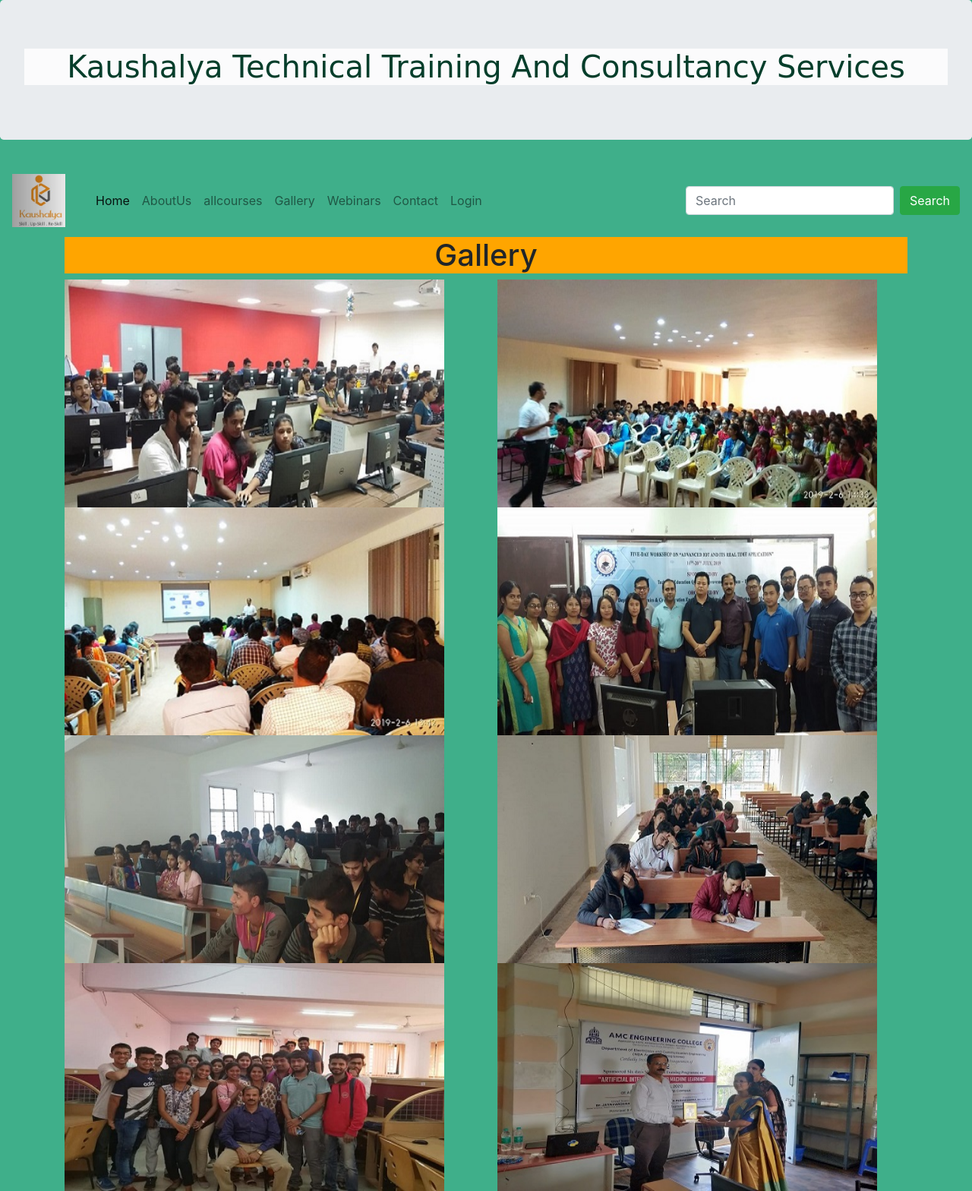
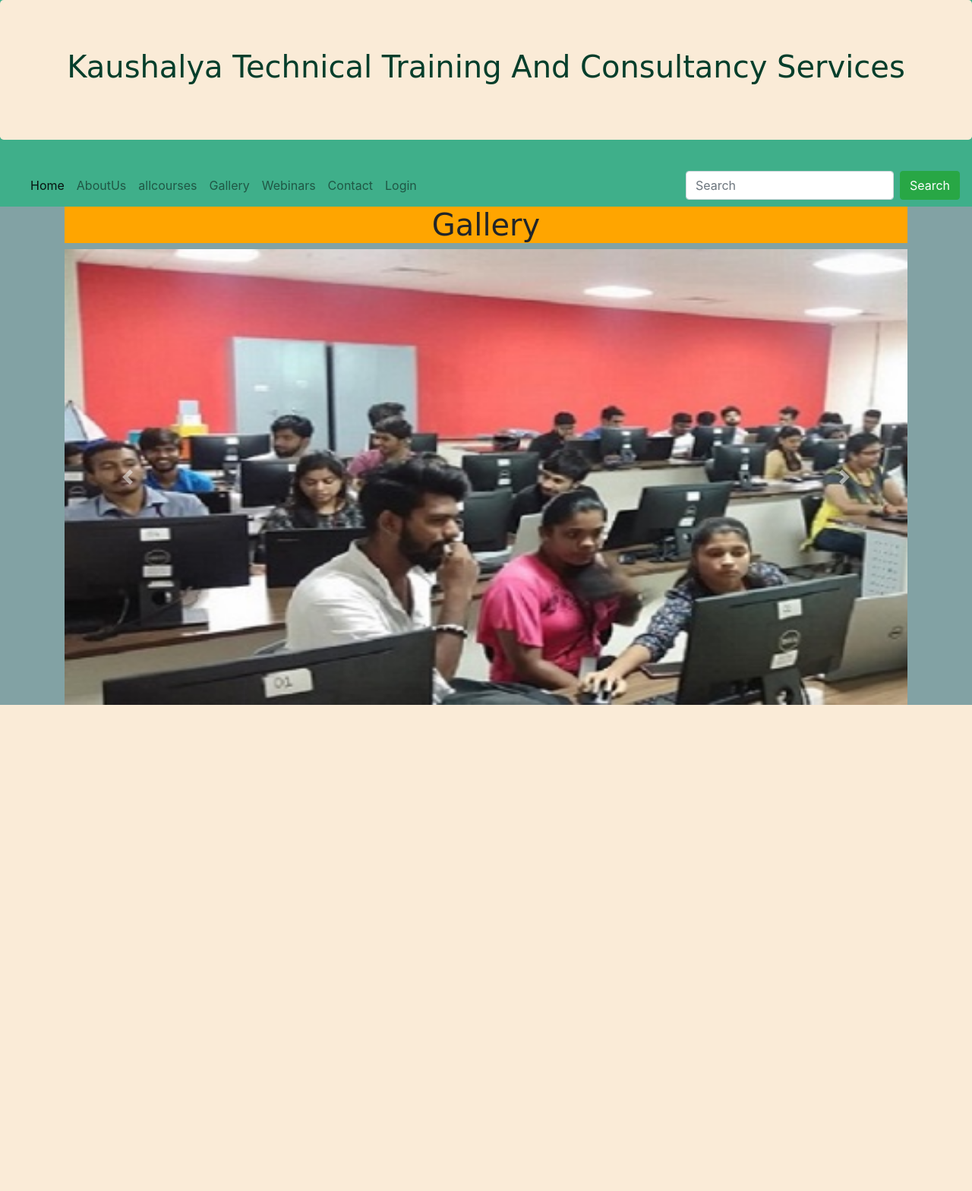
Before and after one commit to sravanitalanki0203/eKaushalya, a PHP site: page /gallery.html in a window 1280 px wide. Shown: the whole page at 76% size. After the commit the page ends 928 px from the top, so only its background shows below. Run offline with PHP 8.4, Linux system fonts and the light colour scheme.

Commit message:
second commit

```diff
--- a/allcourses.html
+++ b/allcourses.html
@@ -18,10 +18,7 @@
 
         <section id="title">
             <nav class="navbar navbar-expand-lg navbar-light">
-                <a class="navbar-brand" href="#">
-                    <img src="ekaushalya-icon.jpeg" width="70" height="70" class="d-inline-block align-top" alt="">
-                  </a>
-                <a class="navbar-brand" href="logo.png"></a>
+            <a class="navbar-brand" href="logo.png"></a>
             <button class="navbar-toggler" type="button" data-toggle="collapse" data-target="#navbarSupportedContent" aria-controls="navbarSupportedContent" aria-expanded="false" aria-label="Toggle navigation">
             <span class="navbar-toggler-icon"></span>
             </button>
--- a/gallery.html
+++ b/gallery.html
@@ -18,10 +18,7 @@
 
         <section id="title">
             <nav class="navbar navbar-expand-lg navbar-light">
-                <a class="navbar-brand" href="#">
-                    <img src="ekaushalya-icon.jpeg" width="70" height="70" class="d-inline-block align-top" alt="">
-                  </a>
-                <a class="navbar-brand" href="logo.png"></a>
+             <a class="navbar-brand" href="logo.png"></a>
             <button class="navbar-toggler" type="button" data-toggle="collapse" data-target="#navbarSupportedContent" aria-controls="navbarSupportedContent" aria-expanded="false" aria-label="Toggle navigation">
             <span class="navbar-toggler-icon"></span>
             </button>
@@ -58,45 +55,57 @@
              </div>
             </nav>
             </section>
-            <section>
+            <section id="gallery">
                 <div class="container">
+      <h1>Gallery</h1>
 
-                    <h1>Gallery</h1>
-                <div class="row">
+     <div id="demo" class="carousel slide" data-ride="carousel">
+    <div class="carousel-inner">
+    <div class="carousel-item active">
+      <img src="images/1.jpg" alt="Los Angeles">
+    </div>
+    <div class="carousel-item">
+      <img src="images/10.jpg" alt="Chicago">
+    </div>
+    <div class="carousel-item">
+      <img src="images/12.jpg" alt="New York">
+    </div>
+    <div class="carousel-item">
+      <img src="images/16.jpg" alt="New York">
+    </div>
+    <div class="carousel-item">
+      <img src="images/17.jpg" alt="New York">
+    </div>
+    <div class="carousel-item">
+      <img src="images/18.jpg" alt="New York">
+    </div>
+    <div class="carousel-item">
+      <img src="images/20.jpg" alt="New York">
+    </div>
+    <div class="carousel-item">
+      <img src="images/21.jpg" alt="New York">
+    </div>
+    <div class="carousel-item">
+      <img src="images/25.jpg" alt="New York">
+    </div>
 
 
-                        <div class="col-lg-6">
-                            <img src="images/1.jpg" width="500" height="300" alt="LBSNAA">
-                          </div>
-                          <br>
 
 
-                    <div class="col-lg-6">
-                        <img src="images/10.jpg" width="500" height="300" alt="LBSNAA">
+
+
+  </div>
+  <a class="carousel-control-prev" href="#demo" data-slide="prev">
+    <span class="carousel-control-prev-icon"></span>
+  </a>
+  <a class="carousel-control-next" href="#demo" data-slide="next">
+    <span class="carousel-control-next-icon"></span>
+  </a>
+
+
+
+
                       </div>
-                      <br>
-                      <div class="col-lg-6">
-                        <img src="images/12.jpg" width="500" height="300" alt="LBSNAA">
-                      </div>
-                      <br>
-                      <div class="col-lg-6">
-                        <img src="images/16.jpg" width="500" height="300" alt="LBSNAA">
-                      </div>
-                      <div class="col-lg-6">
-                        <img src="images/20.jpg" width="500" height="300" alt="LBSNAA">
-                      </div>
-                      <br>
-                      <div class="col-lg-6">
-                        <img src="images/21.jpg" width="500" height="300" alt="LBSNAA">
-                      </div>
-                      <br> <div class="col-lg-6">
-                        <img src="images/23.jpg" width="500" height="300" alt="LBSNAA">
-                      </div>
-                      <br>
-                      <div class="col-lg-6">
-                        <img src="images/25.jpg" width="500" height="300" alt="LBSNAA">
-                      </div>
-                      <br>
 
 
 
--- a/login.html
+++ b/login.html
@@ -18,10 +18,7 @@
 
         <section id="title">
             <nav class="navbar navbar-expand-lg navbar-light  ">
-                <a class="navbar-brand" href="#">
-                    <img src="ekaushalya-icon.jpeg" width="70" height="70" class="d-inline-block align-top" alt="">
-                  </a>
-                <a class="navbar-brand" href="logo.png"></a>
+            <a class="navbar-brand" href="logo.png"></a>
             <button class="navbar-toggler" type="button" data-toggle="collapse" data-target="#navbarSupportedContent" aria-controls="navbarSupportedContent" aria-expanded="false" aria-label="Toggle navigation">
             <span class="navbar-toggler-icon"></span>
             </button>
--- a/style.css
+++ b/style.css
@@ -1,7 +1,9 @@
 h1{
     text-align: center;
     background-color: orange;
-
+    font-family: 'Lobster', cursive;
+    font-family: 'Splash', cursive;
+    font-family: 'The Nautigal', cursive;
 }
 h3{
     text-align: center;
@@ -21,6 +23,38 @@ body{
 }
 .name{
     color: rgb(4, 62, 43);
-    background-color: rgb(251, 251, 252);
+    background-color: antiquewhite;
     font-family: 'The Nautigal', cursive;
 }
+img{
+    width: 1500px;
+    height: 600px;
+}
+#home{
+    background-color: rgb(130, 162, 164);
+}
+#login{
+    color: brown;
+    background-color: rgb(133, 205, 181);
+}
+#allcourses{
+    background-color: rgb(130, 162, 164);
+}
+#aboutus{
+    background-color: rgb(130, 162, 164);
+}
+#contact{
+    background-color: rgb(130, 162, 164);
+}
+#gallery{
+    background-color: rgb(130, 162, 164);
+}
+#webinars{
+    background-color: rgb(130, 162, 164);
+}
+
+
+
+.jumbotron{
+    background-color: antiquewhite;
+}
```
Also changed, not shown: aboutus.html (+3 -6 lines), contact.html (+5 -5 lines), index.html (+4 -6 lines), webinars.html (+2 -5 lines).
